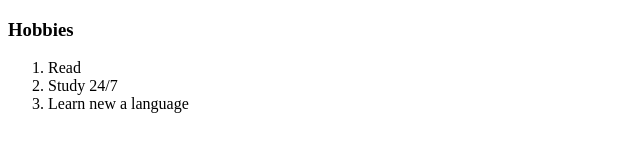
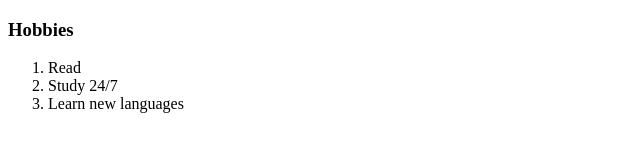
Before and after one commit to MatheusSilveiraa/cv, a plain HTML site: page hobbies.html in a window 1280 px wide. Shown: the full height of the page, 0-640 px from the left. Drawn offline with Linux system fonts and the light colour scheme.

Commit message:
Update hobbies.html

```diff
--- a/hobbies.html
+++ b/hobbies.html
@@ -9,7 +9,7 @@
     <ol>
       <li>Read</li>
       <li>Study 24/7</li>
-      <li>Learn new a language</li>
+      <li>Learn new languages</li>
     </ol>
   </body>
 </html>
```
